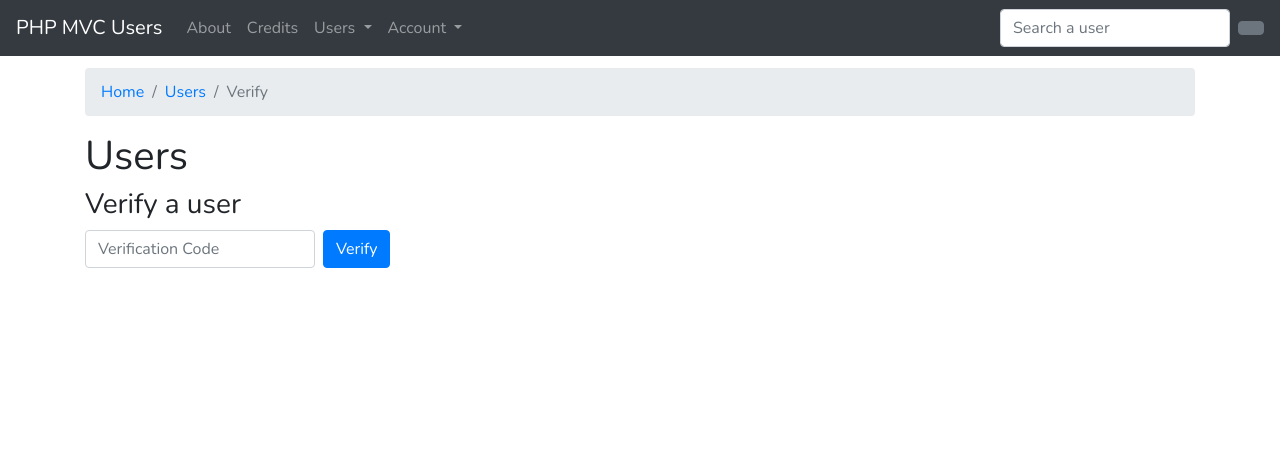
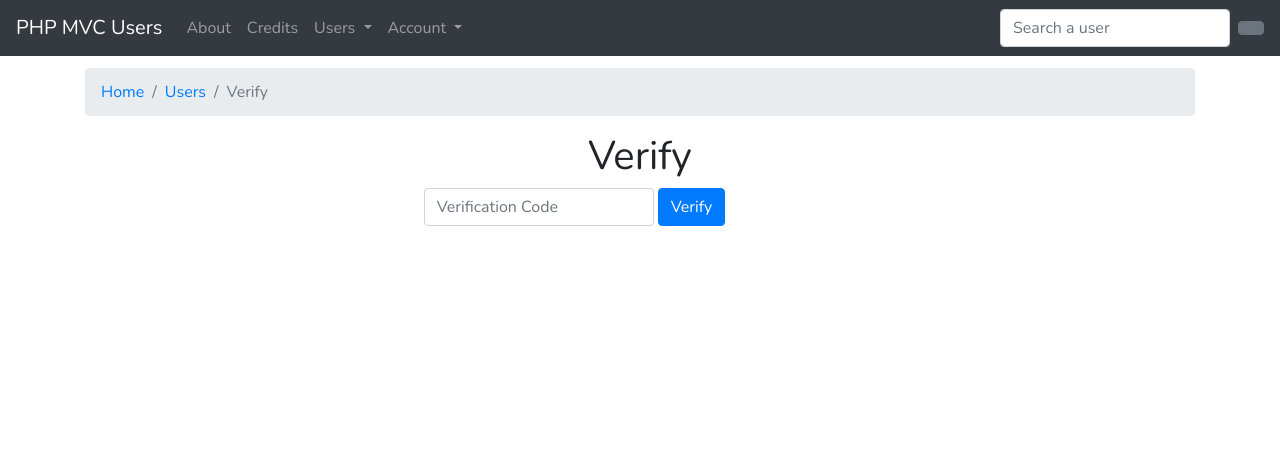
Before and after one commit to sistematico/php-mvc-users, a PHP site: template app/view/users/verify.php in a window 1280 px wide. Shown: the top 467 px of the page. Run offline with PHP 8.4, Linux system fonts and the light colour scheme; the template is opened without the code that fills it, so the values that code supplies are empty; some libraries are stand-ins or nearby versions.

Commit message:
aesthetics

```diff
--- a/app/view/users/verify.php
+++ b/app/view/users/verify.php
@@ -1,4 +1,4 @@
-<main role="main" class="container">
+<main role="main" class="container text-center">
 
     <nav aria-label="breadcrumb" class="mt-2">
         <ol class="breadcrumb">
@@ -8,21 +8,27 @@
         </ol>
     </nav>
 
-    <h1>Users</h1>
-    <h3>Verify a user</h3>
+    <div class="container text-center">
+        <div class="row justify-content-md-center">
+            <div class="col-5">
+                <h1>Verify</h1>
 
                 <?php
                     if (isset($result)) {
                         $code = explode(' ',trim($result));
+                        //logged
                 ?>
                     <div class="alert alert-primary" role="alert"><?php echo $result; ?></div>
                 <?php } ?>
 
+                <?php if (!isset($code) || $code[1] != 'sucessful') { ?>
                 <form class="form-inline" action="<?php echo URL; ?>users/verify" method="post">
-        <div class="form-group mb-2 mr-2">
                     <label for="verify" class="sr-only">Verification Code</label>
-            <input name="verify" type="text" class="form-control" id="verify" placeholder="Verification Code" value="" <?php echo (isset($code) && $code[1] == 'sucessful' ? 'disabled' : 'required'); ?> />
+                    <input name="verify" type="text" class="form-control mb-3 mr-1" id="verify" placeholder="Verification Code" value="" required />
+                    <button name="submit_verify_user" type="submit" class="btn btn-primary mb-3">Verify</button>
+                </form>
+                <?php } ?>
             </div>
-        <button name="submit_verify_user" type="submit" class="btn btn-primary mb-2" <?php echo (isset($code) && $code[1] == 'sucessful' ? 'disabled' : ''); ?>>Verify</button>
-    </form>
+        </div>
+    </div>
 </main>
```
Lines whose indentation alone changed are shown as unchanged.
